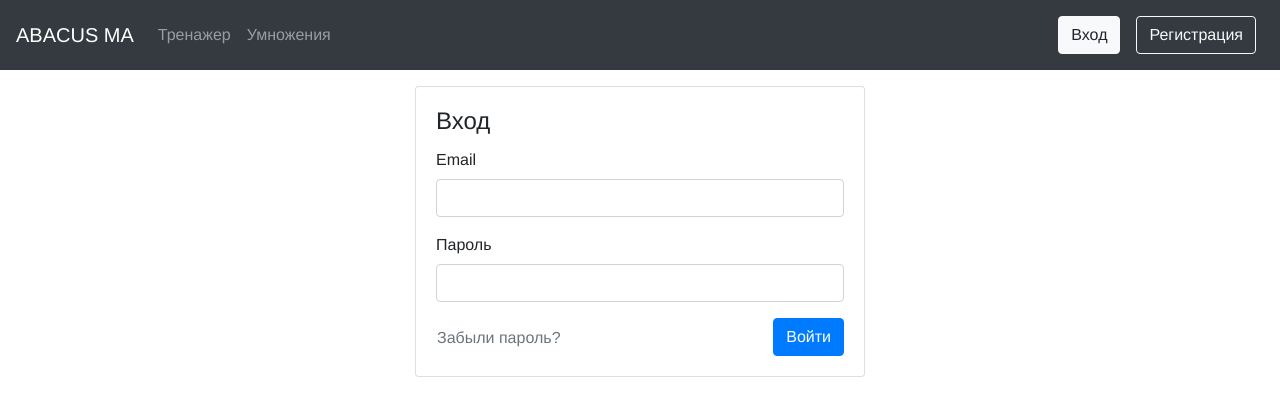
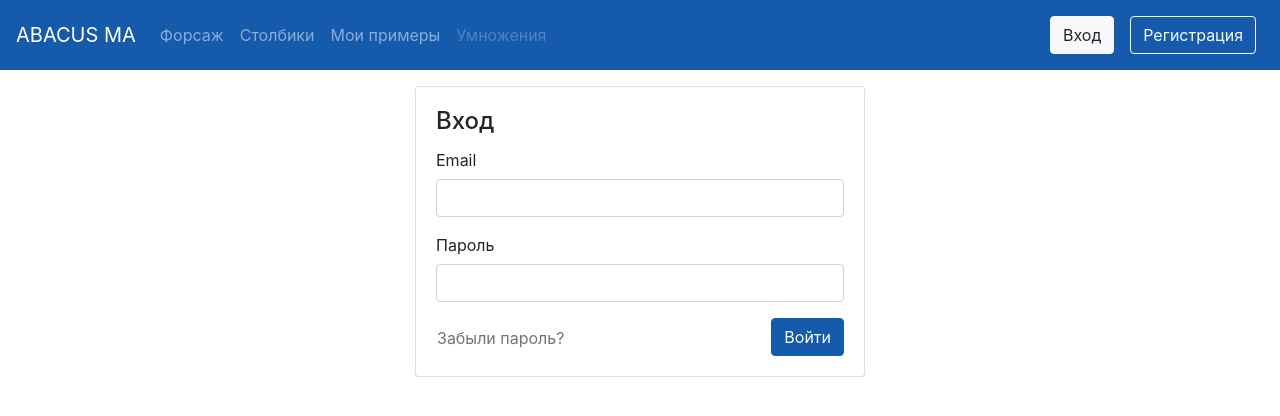
Before and after one commit to Gudleiv/vue-app-mental-arithmetic, a Vue app: page /auth/signin in a window 1280 px wide. Shown: the top 416 px of the page. Built offline with nearby package versions, Linux system fonts and the light colour scheme; no server answers.

Commit message:
add styling variables

```diff
--- a/package.json
+++ b/package.json
@@ -29,6 +29,9 @@
     "eslint": "^6.7.2",
     "eslint-plugin-import": "^2.20.2",
     "eslint-plugin-vue": "^6.2.2",
+    "node-sass": "^5.0.0",
+    "sass": "^1.32.5",
+    "sass-loader": "^10.1.1",
     "vue-template-compiler": "^2.6.11"
   }
 }
--- a/src/App.vue
+++ b/src/App.vue
@@ -20,16 +20,10 @@ export default {
 }
 </script>
 
-<style>
-#app {
-  font-family: Avenir, Helvetica, Arial, sans-serif;
-  -webkit-font-smoothing: antialiased;
-  -moz-osx-font-smoothing: grayscale;
-}
-
-
-body {
-  overflow-y: scroll;
-}
-
+<style lang="scss">
+$primary: #165aac;
+$success: #187014;
+$danger: #861c1c;
+@import '~bootstrap/scss/bootstrap.scss';
+@import '~bootstrap-vue/src/index.scss';
 </style>
--- a/src/components/Navbar.vue
+++ b/src/components/Navbar.vue
@@ -1,11 +1,14 @@
 <template>
-  <b-navbar toggleable="sm" type="dark" variant="dark" >
+  <b-navbar toggleable="sm" type="dark" class="navbar" variant="primary">
     <b-navbar-brand to="/"> {{ name.toUpperCase() }} </b-navbar-brand>
     <b-navbar-toggle target="nav-collapse"></b-navbar-toggle>
     <b-collapse id="nav-collapse" is-nav>
       <b-navbar-nav>
-        <b-nav-item :to="{name: 'Abacus'}">Тренажер</b-nav-item>
-        <b-nav-item to="/multiplication">Умножения</b-nav-item>
+<!--        <b-nav-item :to="{name: 'Abacus'}">Тренажер</b-nav-item>-->
+        <b-nav-item :to="{ name: 'AbacusGame'}">Форсаж</b-nav-item>
+        <b-nav-item :to="{ name: 'AbacusColumnGame'}">Столбики</b-nav-item>
+        <b-nav-item :to="{ name: 'AbacusExercises'}">Мои примеры</b-nav-item>
+        <b-nav-item disabled to="/multiplication">Умножения</b-nav-item>
       </b-navbar-nav>
       <b-navbar-nav class="ml-auto">
         <li class="nav-link" v-if="isUserLoggedIn"><b-nav-item to="/profile">Профиль</b-nav-item>
--- a/src/components/Trainer/Abacus.vue
+++ b/src/components/Trainer/Abacus.vue
@@ -1,15 +1,6 @@
 <template>
   <div class="mt-4">
-    <b-card>
-      <template #header>
-        <b-nav card-header tabs>
-          <b-nav-item exact-active-class="active" :to="{ name: 'AbacusGame'}">Форсаж</b-nav-item>
-          <b-nav-item active-class="active" :to="{ name: 'AbacusColumnGame'}">Столбики</b-nav-item>
-          <b-nav-item active-class="active" :to="{ name: 'AbacusExercises'}">Мои примеры</b-nav-item>
-        </b-nav>
-      </template>
-      <router-view></router-view>
-    </b-card>
+    <router-view></router-view>
   </div>
 </template>
 
--- a/src/plugins/bootstrap.js
+++ b/src/plugins/bootstrap.js
@@ -1,7 +1,7 @@
 import Vue from 'vue'
 import { BootstrapVue, IconsPlugin } from 'bootstrap-vue'
-import 'bootstrap/dist/css/bootstrap.css'
-import 'bootstrap-vue/dist/bootstrap-vue.css'
+// import 'bootstrap/dist/css/bootstrap.css'
+// import 'bootstrap-vue/dist/bootstrap-vue.css'
 
 Vue.use(BootstrapVue)
 Vue.use(IconsPlugin)
--- a/src/store/user.js
+++ b/src/store/user.js
@@ -104,9 +104,8 @@ export default {
     },
 
     logoutUser({commit}) {
-      firebase.auth().signOut().then(() => {
-        commit('clearUser')
-      })
+      firebase.auth().signOut()
+      commit('clearUser')
     },
     autoLoginUser({commit}, user) {
       commit('setUser', new User(user.uid, user.displayName, user.email))
```
Also changed, not shown: 1 other file (tests, documents, lock files or other folders).
